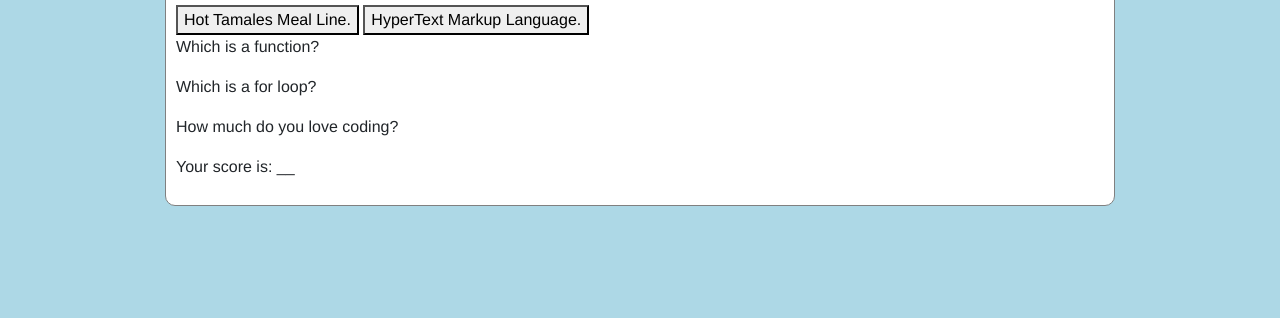
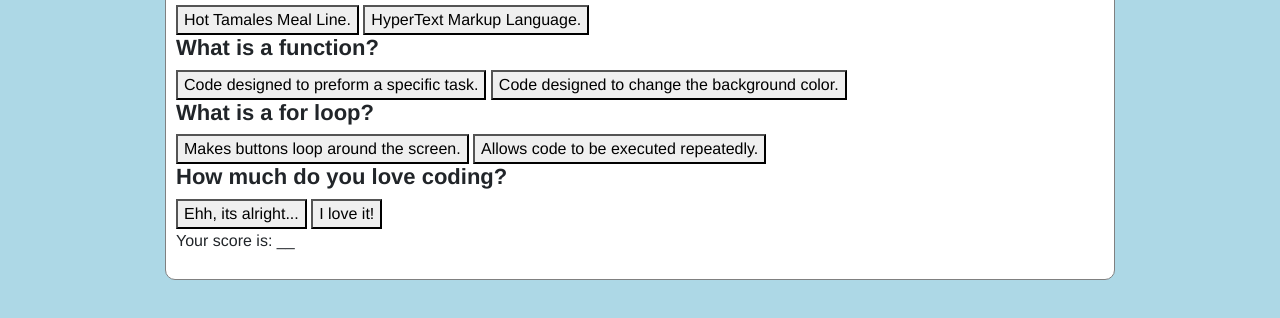
Before and after one commit to Saritapeter123/InteractiveQuiz, a plain HTML site: page index.html in a window 1280 px wide. Shown: the part 180-498 px from the top of the page. Drawn offline with nearby package versions, Linux system fonts and the light colour scheme; a script that the page names is missing.

Commit message:
Add files via upload

```diff
--- a/index.html
+++ b/index.html
@@ -22,14 +22,31 @@
             <div class="quiz-question">
                 <h2>Which one does HTML stand for?</h2>
             </div>
-            <div class="question-answer"></div>
-              <button type="button" class="question-answer">Hot Tamales Meal Line.</button>
-              <button type="button" class="question-answer">HyperText Markup Language.</button>
-
-                <p>Which is a function?</p>
-                <p>Which is a for loop?</p>
-                <p>How much do you love coding?</p>
-
+            <div class="quiz-answer">
+              <button type="button" class="quiz-answer">Hot Tamales Meal Line.</button>
+              <button type="button" class="quiz-answer">HyperText Markup Language.</button>
+            </div>
+            <div class="quiz-question">
+                <h2>What is a function?</h2>
+            </div>
+            <div class="question-answer">
+                <button type="button" class="quiz-answer">Code designed to preform a specific task.</button>
+                <button type="button" class="quiz-answer">Code designed to change the background color.</button>
+            </div>
+            <div class="quiz-question">
+                <h2>What is a for loop?</h2>
+            </div>
+            <div class="quiz-answer">
+                <button type="button" class="quiz-answer">Makes buttons loop around the screen.</button>
+                <button type="button" class="quiz-answer">Allows code to be executed repeatedly.</button>
+            </div>
+            <div class="quiz-question">
+                <h2>How much do you love coding?</h2>
+            </div>
+            <div class="quiz-answer">
+                <button type="button" class="quiz-answer">Ehh, its alright...</button>
+                <button type="button" class="quiz-answer">I love it!</button>
+            </div>
         <p>Your score is: <span id="grade">__</span></p>
         <p id="score"></p>
     </div>
```
